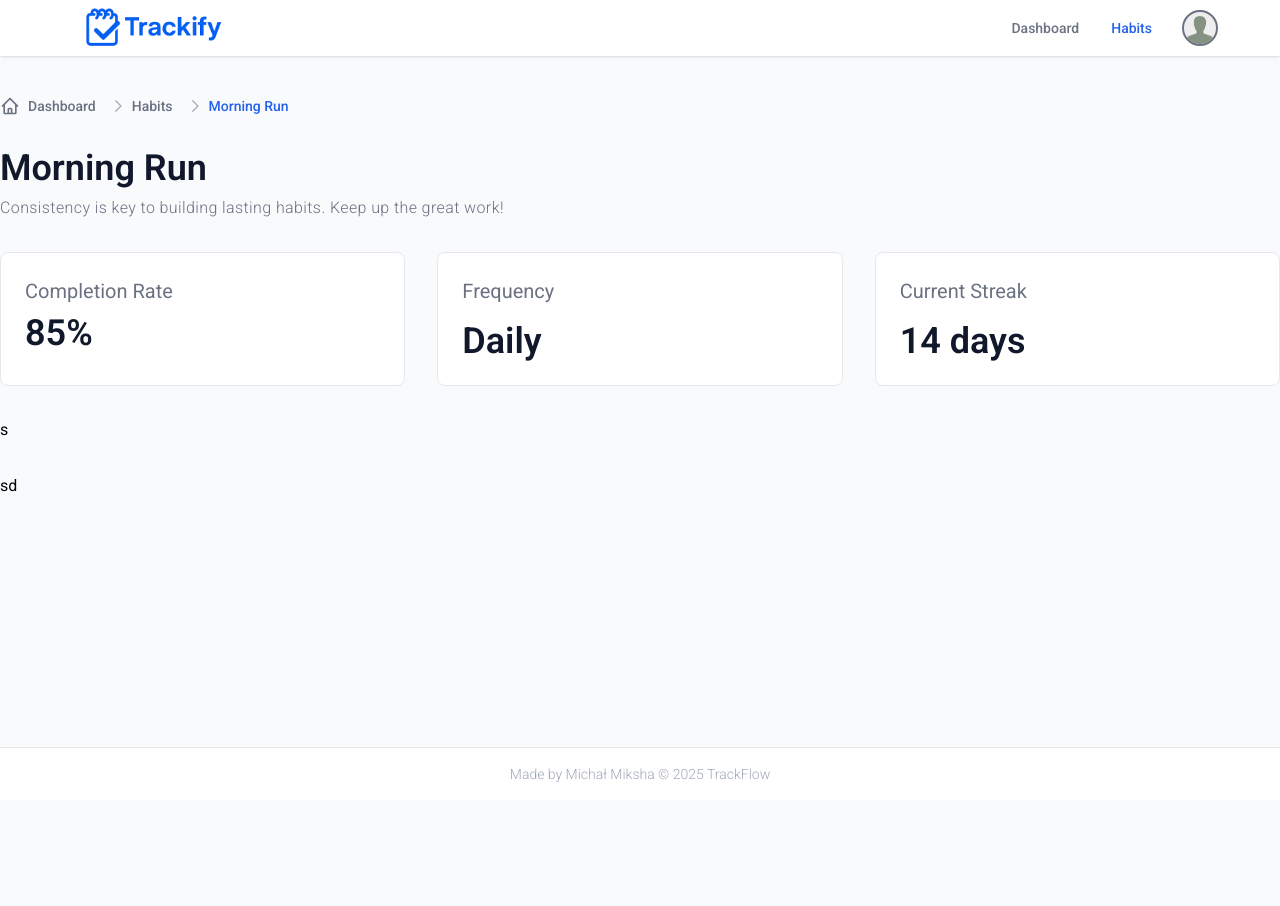
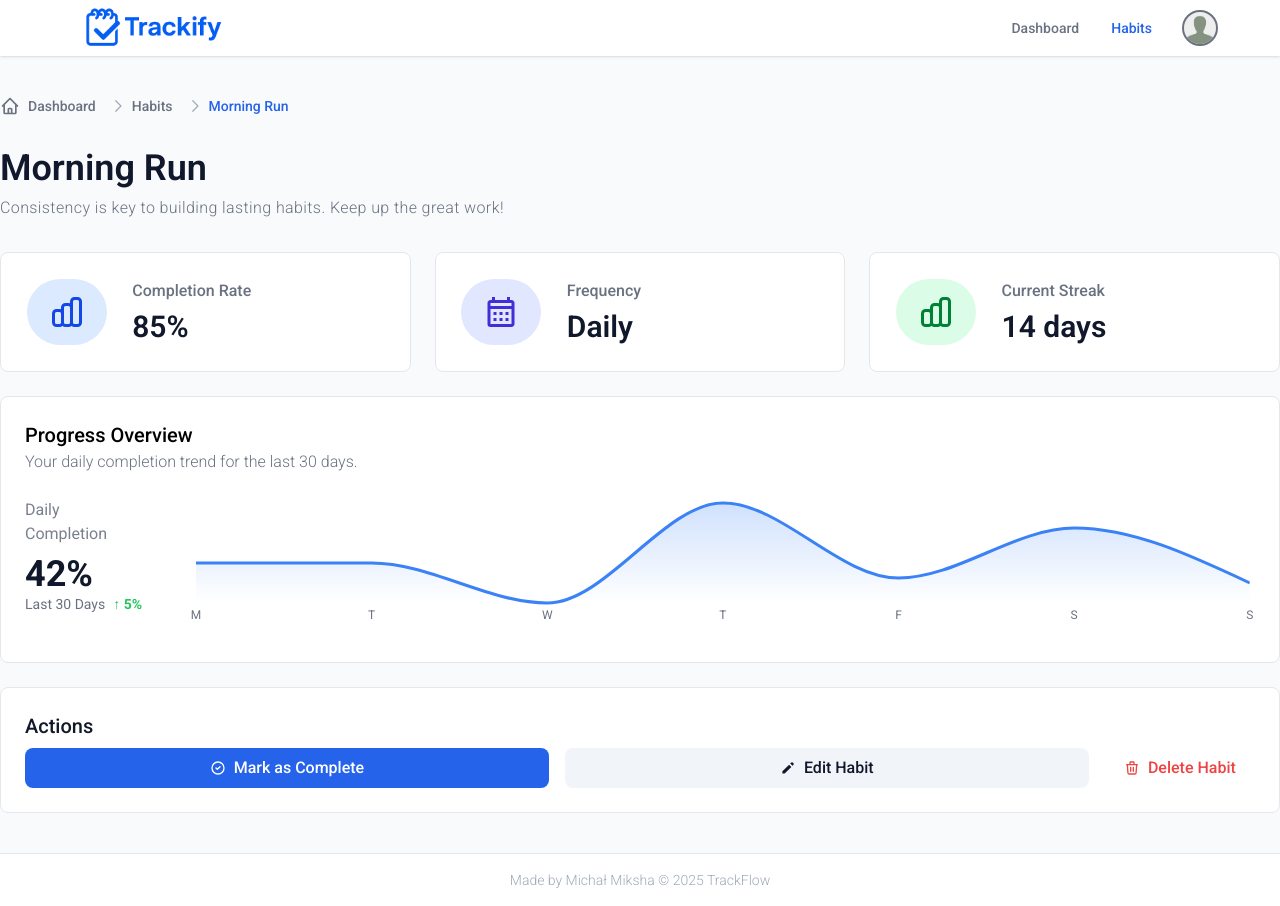
Before and after one commit to KNXCSdev/Habit-Tracker-App, a React (Vite) app in the folder client/: page /app/habits/1 in a window 1280 px wide. Before the commit the page ends 800 px from the top, so only its background shows below. Built offline with nearby package versions, Linux system fonts and the light colour scheme.

Commit message:
HabitChart

```diff
--- a/client/package.json
+++ b/client/package.json
@@ -20,6 +20,7 @@
     "@tailwindcss/vite": "^4.1.7",
     "@tanstack/react-query": "^5.76.2",
     "axios": "^1.9.0",
+    "date-fns": "^4.1.0",
     "react": "^19.1.0",
     "react-dom": "^19.1.0",
     "react-hot-toast": "^2.5.2",
@@ -27,6 +28,7 @@
     "react-router": "^7.6.0",
     "react-router-dom": "^7.6.0",
     "react-spinners": "^0.17.0",
+    "recharts": "^2.15.3",
     "tailwindcss": "^4.1.7"
   },
   "devDependencies": {
--- a/client/src/components/Dashboard/HabitStreaksList.tsx
+++ b/client/src/components/Dashboard/HabitStreaksList.tsx
@@ -35,7 +35,7 @@ export default function HabitStreaksList() {
         <section className="flex flex-col gap-8">
           <header>
             <h2 className="text-textPrimary text-2xl font-medium">
-              Your Habits
+              Your Latest Habits
             </h2>
           </header>
           <div className="grid grid-cols-1 gap-6 md:grid-cols-2 lg:grid-cols-3">
--- /dev/null
+++ b/client/src/components/HabitDetails/HabitActions.tsx
@@ -0,0 +1,31 @@
+import { HiOutlineCheckCircle, HiOutlineTrash, HiPencil } from "react-icons/hi";
+
+export default function HabitActions() {
+  return (
+    <div className="bg-background rounded-lg border border-gray-200 p-[1.6rem] px-6 py-6">
+      <h6 className="text-textPrimary mb-2 self-end text-xl font-medium">
+        Actions
+      </h6>
+      <div className="flex items-center gap-4">
+        <button className="text-background bg-textSecondary flex w-full cursor-pointer items-center justify-center gap-2 rounded-lg px-4 py-2 font-medium transition-all hover:bg-blue-800">
+          <span>
+            <HiOutlineCheckCircle />
+          </span>
+          Mark as Complete
+        </button>
+        <button className="text-textPrimary bg-backgroundIcon flex w-full cursor-pointer items-center justify-center gap-2 rounded-lg px-4 py-2 font-medium transition-all hover:bg-gray-200">
+          <span>
+            <HiPencil />
+          </span>
+          Edit Habit
+        </button>{" "}
+        <button className="text-error bg-background flex w-[20rem] cursor-pointer items-center justify-center gap-2 rounded-lg px-4 py-2 font-medium transition-all hover:bg-red-200">
+          <span>
+            <HiOutlineTrash />
+          </span>
+          Delete Habit
+        </button>
+      </div>
+    </div>
+  );
+}
--- /dev/null
+++ b/client/src/components/HabitDetails/HabitChart.tsx
@@ -0,0 +1,88 @@
+import { eachDayOfInterval, subDays, getDay, startOfToday } from "date-fns";
+import { XAxis, Tooltip, ResponsiveContainer, AreaChart, Area } from "recharts";
+
+const generateHabitData = (dates: Date[]) =>
+  dates.map((date) => ({
+    date,
+    completed: Math.random() > 0.55,
+  }));
+
+export default function HabitChart() {
+  const today = startOfToday();
+  const allDates = eachDayOfInterval({
+    start: subDays(today, 30),
+    end: today,
+  });
+
+  const habitData = generateHabitData(allDates);
+
+  const dayLabels = ["M", "T", "W", "T", "F", "S", "S"];
+
+  const grouped = Array(7)
+    .fill(null)
+    .map((_, i) => {
+      const days = habitData.filter(({ date }) => getDay(date) === i);
+      const completedCount = days.filter((d) => d.completed).length;
+      const avg = days.length > 0 ? completedCount / days.length : 0;
+      return {
+        label: dayLabels[i],
+        dailyCompletion: parseFloat(avg.toFixed(2)),
+      };
+    });
+
+  const completedDays = habitData.filter((d) => d.completed).length;
+  const completionRate = Math.round((completedDays / habitData.length) * 100);
+
+  return (
+    <div className="flex h-full gap-12">
+      <div className="w-1/10">
+        <p className="text-textAccent/90 mb-2">Daily Completion</p>
+
+        <div className="flex items-end gap-2">
+          <span className="text-textPrimary text-4xl font-bold">
+            {completionRate}%
+          </span>
+        </div>
+        <div className="text-textAccent flex items-center gap-2 text-sm">
+          Last 30 Days{" "}
+          <span className="text-textSuccess text-sm font-bold">↑ 5%</span>
+        </div>
+      </div>
+
+      <ResponsiveContainer width="90%" height={140}>
+        <AreaChart data={grouped}>
+          <defs>
+            <linearGradient id="colorArea" x1="0" y1="0" x2="0" y2="1">
+              <stop offset="0%" stopColor="#3b82f6" stopOpacity={0.4} />
+              <stop offset="100%" stopColor="#3b82f6" stopOpacity={0} />
+            </linearGradient>
+          </defs>
+          <XAxis
+            dataKey="label"
+            interval={0}
+            tick={{ fill: "#6b7280", fontSize: 12 }}
+            axisLine={false}
+            tickLine={false}
+          />
+          <Tooltip
+            formatter={(value: number) => `${Math.round(value * 100)}%`}
+            contentStyle={{
+              backgroundColor: "#ffffff",
+              borderRadius: "8px",
+              border: "1px solid #e5e7eb",
+            }}
+            labelStyle={{ color: "#6b7280" }}
+          />
+          <Area
+            type="monotone"
+            dataKey="dailyCompletion"
+            stroke="#3b82f6"
+            strokeWidth={3}
+            fill="url(#colorArea)"
+            dot={false}
+          />
+        </AreaChart>
+      </ResponsiveContainer>
+    </div>
+  );
+}
--- /dev/null
+++ b/client/src/components/HabitDetails/HabitStats.tsx
@@ -0,0 +1,74 @@
+import { HiOutlineChartBar } from "react-icons/hi";
+import HabitBreadcrumb from "./HabitBreadcrumb";
+import HabitActions from "./HabitActions";
+import { MdOutlineCalendarMonth } from "react-icons/md";
+import HabitChart from "./HabitChart";
+
+export default function HabitStats() {
+  return (
+    <div className="flex h-full flex-col gap-8">
+      <HabitBreadcrumb />
+      <header className="flex items-center justify-between">
+        <div className="flex flex-col gap-2">
+          <h2 className="text-textPrimary text-4xl font-semibold">
+            Morning Run
+          </h2>
+          <p className="text-textAccent font-light tracking-wide">
+            Consistency is key to building lasting habits. Keep up the great
+            work!
+          </p>
+        </div>
+      </header>
+      <div className="grid h-full grid-cols-3 grid-rows-[auto_1fr_auto] gap-6">
+        <div className="bg-background grid grid-cols-[5rem_1fr] grid-rows-[auto_auto] items-center gap-[0.4rem_1.6rem] rounded-lg border border-gray-200 p-[1.6rem]">
+          <div className="row-span-full flex h-full items-center justify-center rounded-full bg-blue-100 text-4xl text-blue-700">
+            <HiOutlineChartBar />
+          </div>
+          <h5 className="text-textAccent text-md self-end font-medium">
+            Completion Rate
+          </h5>
+          <p className="text-textPrimary self-start text-3xl font-semibold">
+            85%
+          </p>
+        </div>
+        <div className="bg-background grid grid-cols-[5rem_1fr] grid-rows-[auto_auto] items-center gap-[0.4rem_1.6rem] rounded-lg border border-gray-200 p-[1.6rem]">
+          <div className="row-span-full flex h-full items-center justify-center rounded-full bg-indigo-100 text-4xl text-indigo-700">
+            <MdOutlineCalendarMonth />
+          </div>
+          <h5 className="text-textAccent text-md self-end font-medium">
+            Frequency
+          </h5>
+          <p className="text-textPrimary self-start text-3xl font-semibold">
+            Daily
+          </p>
+        </div>
+        <div className="bg-background grid grid-cols-[5rem_1fr] grid-rows-[auto_auto] items-center gap-[0.4rem_1.6rem] rounded-lg border border-gray-200 p-[1.6rem]">
+          <div className="row-span-full flex h-full items-center justify-center rounded-full bg-green-100 text-4xl text-green-700">
+            <HiOutlineChartBar />
+          </div>
+          <h5 className="text-textAccent text-md self-end font-medium">
+            Current Streak
+          </h5>
+          <p className="text-textPrimary self-start text-3xl font-semibold">
+            14 days
+          </p>
+        </div>
+
+        <div className="col-span-3">
+          <div className="bg-background h-full rounded-lg border border-gray-200 p-[1.6rem] px-6 py-6">
+            <div className="mb-6 flex flex-col gap-[0.1rem]">
+              <h6 className="text-xl font-medium">Progress Overview</h6>
+              <p className="text-textAccent font-light">
+                Your daily completion trend for the last 30 days.
+              </p>
+            </div>
+            <HabitChart />
+          </div>
+        </div>
+        <div className="col-span-3">
+          <HabitActions />
+        </div>
+      </div>
+    </div>
+  );
+}
--- a/client/src/components/Habits/HabitStats.tsx
+++ /dev/null
@@ -1,36 +0,0 @@
-import HabitBreadcrumb from "./HabitBreadcrumb";
-
-export default function HabitStats() {
-  return (
-    <div className="flex flex-col gap-8">
-      <HabitBreadcrumb />
-      <header className="flex items-center justify-between">
-        <div className="flex flex-col gap-2">
-          <h2 className="text-textPrimary text-4xl font-semibold">
-            Morning Run
-          </h2>
-          <p className="text-textAccent font-light tracking-wide">
-            Consistency is key to building lasting habits. Keep up the great
-            work!
-          </p>
-        </div>
-      </header>
-      <div className="grid grid-cols-3 gap-8">
-        <div className="bg-background flex flex-col gap-2 rounded-lg border border-gray-200 px-6 py-6">
-          <h3 className="text-textAccent text-xl">Completion Rate</h3>
-          <p className="text-textPrimary text-4xl font-semibold">85%</p>
-        </div>
-        <div className="bg-background flex flex-col gap-4 rounded-lg border border-gray-200 px-6 py-6">
-          <h3 className="text-textAccent text-xl">Frequency</h3>
-          <p className="text-textPrimary text-4xl font-semibold">Daily</p>
-        </div>
-        <div className="bg-background flex flex-col gap-4 rounded-lg border border-gray-200 px-6 py-6">
-          <h3 className="text-textAccent text-xl">Current Streak</h3>
-          <p className="text-textPrimary text-4xl font-semibold">14 days</p>
-        </div>
-        <div className="col-span-3">s</div>
-        <div className="col-span-3">sd</div>
-      </div>
-    </div>
-  );
-}
--- a/client/src/pages/HabitDetails.tsx
+++ b/client/src/pages/HabitDetails.tsx
@@ -1,4 +1,4 @@
-import HabitStats from "../components/Habits/HabitStats";
+import HabitStats from "../components/HabitDetails/HabitStats";
 
 export default function HabitDetails() {
   return <HabitStats />;
```
Also changed, not shown: client/src/components/HabitDetails/HabitBreadcrumb.tsx (renamed from client/src/components/Habits/HabitBreadcrumb.tsx), 1 other file (tests, documents, lock files or other folders).
